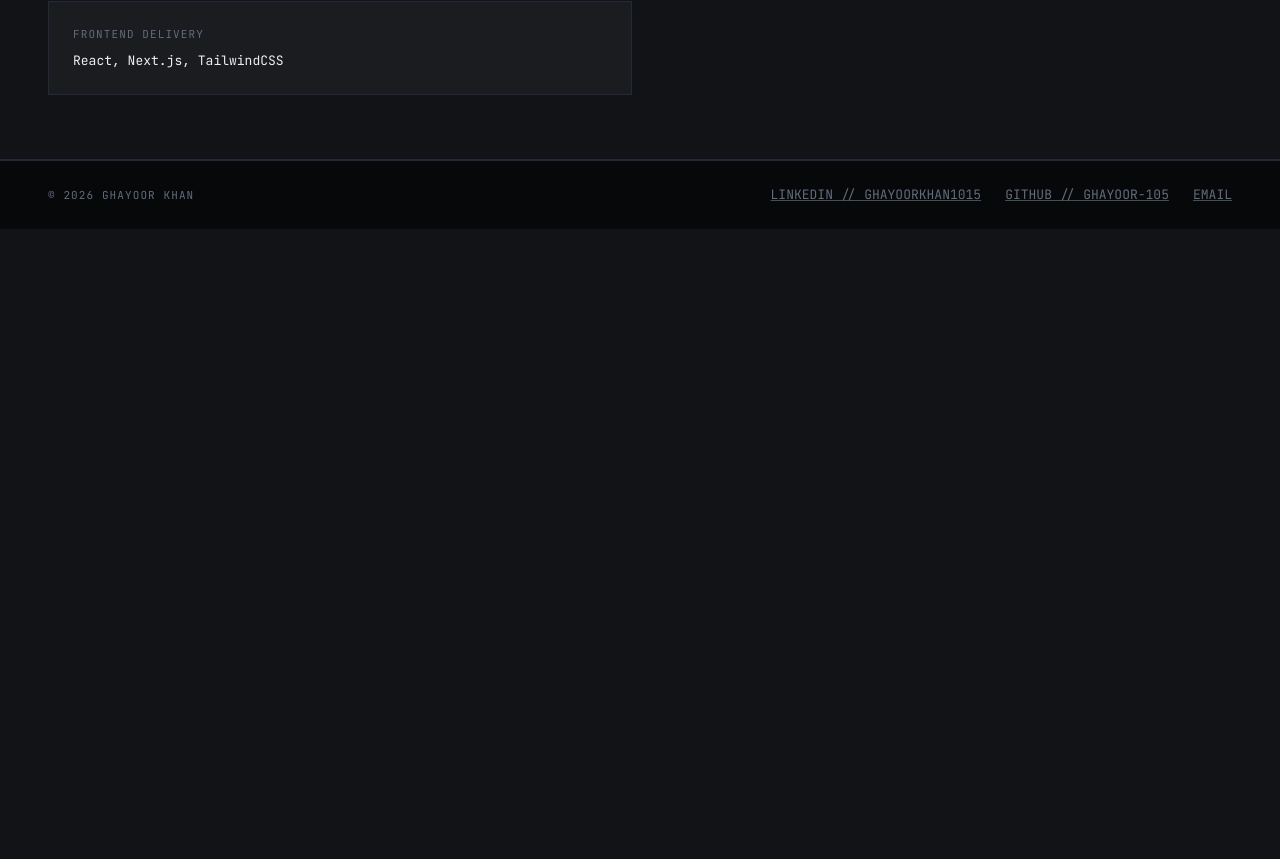
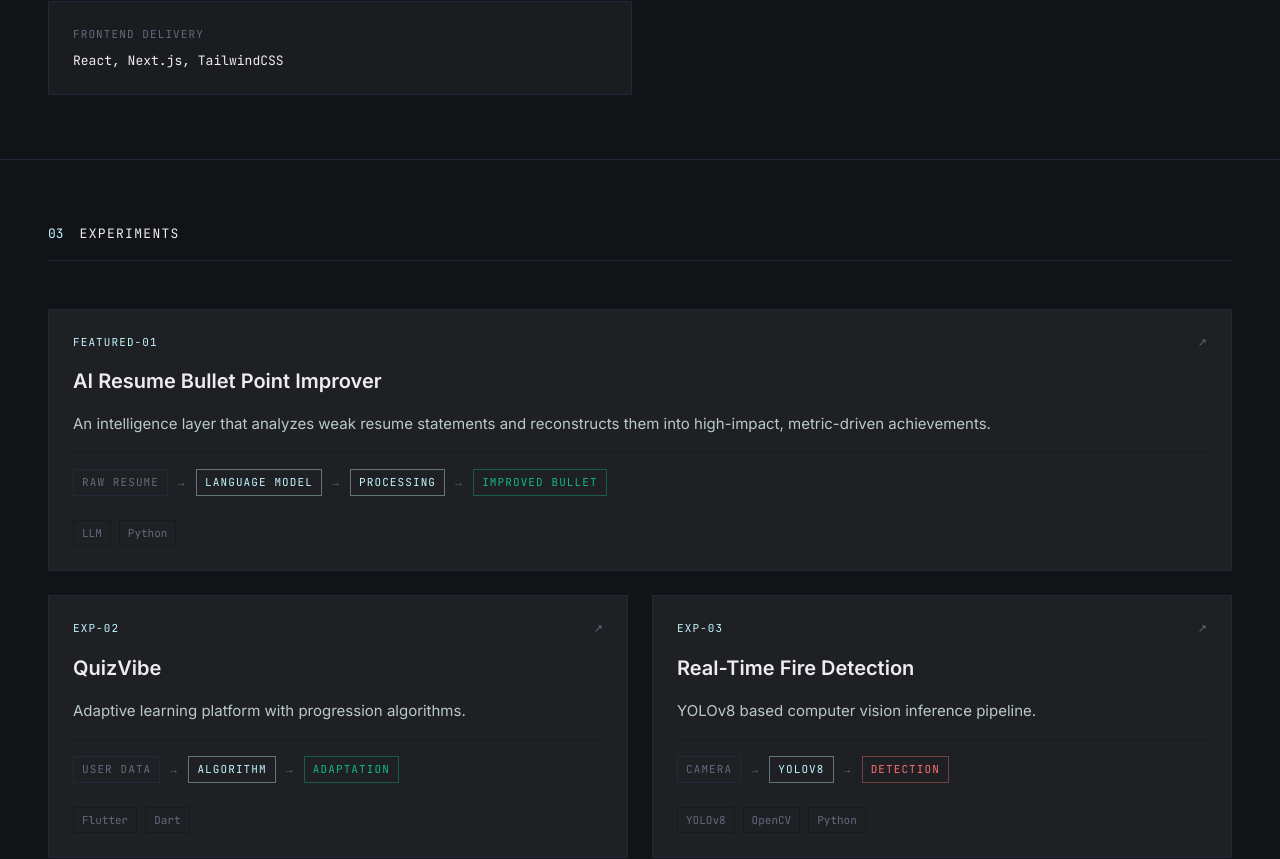
Before and after one commit to Ghayoor-105/portfolio, a Next.js app: page / in a window 1280 px wide. Shown: the part 1605-2464 px from the top of the page. Before the commit the page ends 1834 px from the top, so only its background shows below. Built offline with nearby package versions, Linux system fonts and the light colour scheme.

Commit message:
feat: add Experiments section with project cards and data-flow strips

```diff
--- a/app/page.tsx
+++ b/app/page.tsx
@@ -1,6 +1,7 @@
 import { Hero } from "@/components/sections/Hero";
 import { Identity } from "@/components/sections/Identity";
 import { Systems } from "@/components/sections/Systems";
+import { Experiments } from "@/components/sections/Experiments";
 
 export default function Home() {
   return (
@@ -8,6 +9,7 @@ export default function Home() {
       <Hero />
       <Identity />
       <Systems />
+      <Experiments />
     </main>
   );
 }
--- /dev/null
+++ b/components/experiments/DataFlowStrip.tsx
@@ -0,0 +1,25 @@
+import type { ProjectStage } from "@/types/content";
+
+interface DataFlowStripProps {
+  stages: ProjectStage[];
+}
+
+const statusColor: Record<ProjectStage["status"], string> = {
+  neutral: "text-on-surface-subdued border-outline-strong",
+  active: "text-primary border-primary/40",
+  success: "text-system-success border-system-success/40",
+  error: "text-system-error border-system-error/40",
+};
+
+export function DataFlowStrip({ stages }: DataFlowStripProps) {
+  return (
+    <div className="flex flex-wrap items-center gap-2 border-t border-outline-subtle pt-4 font-mono text-[11px] uppercase tracking-widest">
+      {stages.map((stage, index) => (
+        <div key={stage.label} className="flex items-center gap-2">
+          <span className={`border px-2 py-1 ${statusColor[stage.status]}`}>{stage.label}</span>
+          {index < stages.length - 1 && <span className="text-on-surface-subdued">→</span>}
+        </div>
+      ))}
+    </div>
+  );
+}
--- /dev/null
+++ b/components/experiments/ExperimentCard.tsx
@@ -0,0 +1,32 @@
+import type { Project } from "@/types/content";
+import { DataFlowStrip } from "@/components/experiments/DataFlowStrip";
+
+interface ExperimentCardProps {
+  project: Project;
+}
+
+export function ExperimentCard({ project }: ExperimentCardProps) {
+  return (
+    <div className={`flex flex-col gap-4 border border-outline-strong bg-surface-container p-6 transition-colors duration-300 hover:border-primary/40 ${project.featured ? "md:col-span-2" : ""}`}>
+      <div className="flex items-start justify-between">
+        <span className="font-mono text-[11px] uppercase tracking-widest text-primary">{project.id}</span>
+        {project.liveDemo ? (
+          <a href={project.liveDemo} target="_blank" rel="noopener noreferrer" aria-label={`Open ${project.title} live demo`} className="font-mono text-[11px] text-on-surface-subdued transition-colors duration-300 hover:text-primary">↗</a>
+        ) : project.github ? (
+          <a href={project.github} target="_blank" rel="noopener noreferrer" aria-label={`Open ${project.title} on GitHub`} className="font-mono text-[11px] text-on-surface-subdued transition-colors duration-300 hover:text-primary">↗</a>
+        ) : null}
+      </div>
+
+      <h3 className="text-[20px] font-semibold text-on-surface">{project.title}</h3>
+      <p className="text-[15px] leading-relaxed text-on-surface-variant">{project.description}</p>
+
+      <DataFlowStrip stages={project.stages} />
+
+      <div className="flex flex-wrap gap-2 pt-2">
+        {project.technologies.map((tech) => (
+          <span key={tech} className="border border-outline-subtle px-2 py-1 font-mono text-[11px] text-on-surface-subdued">{tech}</span>
+        ))}
+      </div>
+    </div>
+  );
+}
--- /dev/null
+++ b/components/sections/Experiments.tsx
@@ -0,0 +1,19 @@
+import { SectionHeading } from "@/components/ui/SectionHeading";
+import { ExperimentCard } from "@/components/experiments/ExperimentCard";
+import { projects } from "@/data/projects";
+
+export function Experiments() {
+  return (
+    <section id="experiments" className="w-full border-b border-outline-strong bg-surface-dim px-margin-mobile py-section-gap-mobile md:px-margin-desktop md:py-section-gap-desktop">
+      <div className="mx-auto w-full max-w-[1200px]">
+        <SectionHeading number="03" title="EXPERIMENTS" />
+
+        <div className="grid grid-cols-1 gap-6 md:grid-cols-2">
+          {projects.map((project) => (
+            <ExperimentCard key={project.id} project={project} />
+          ))}
+        </div>
+      </div>
+    </section>
+  );
+}
```
